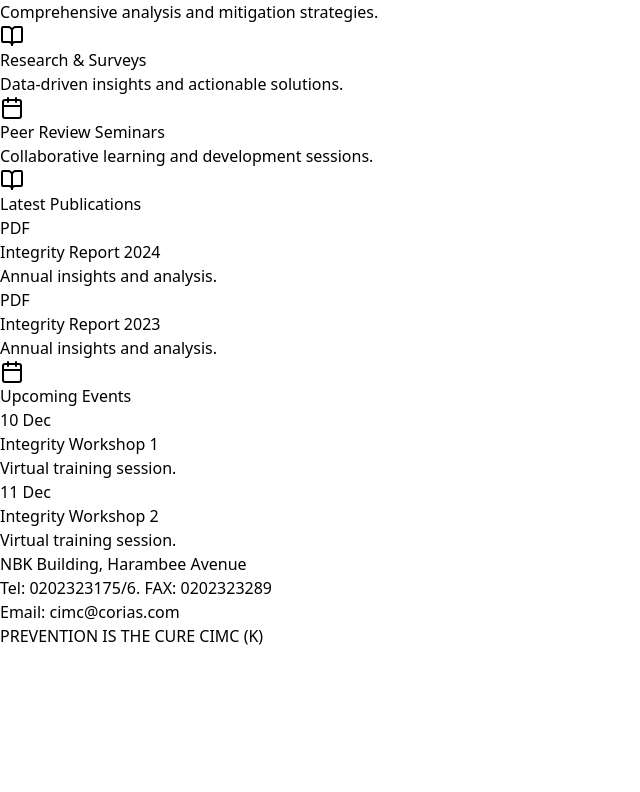
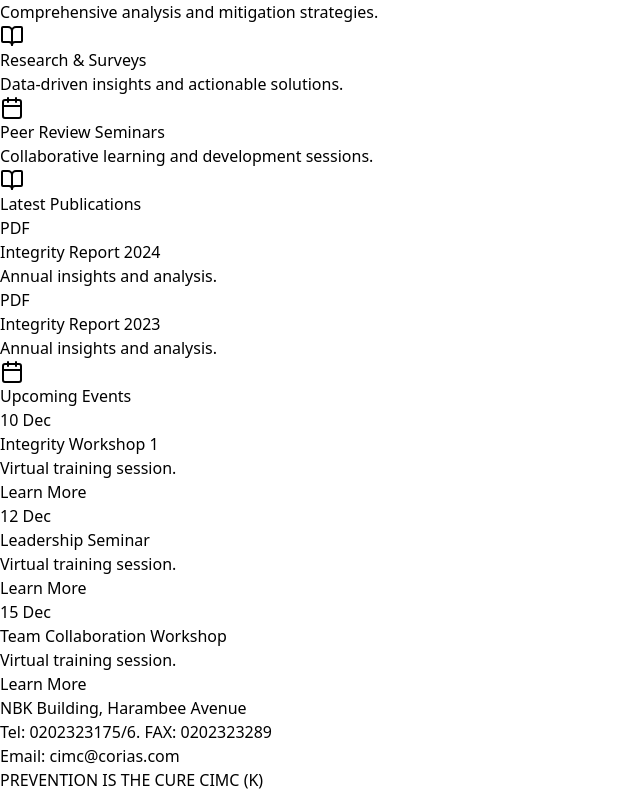
Before and after one commit to Raymondsang/CIMC, a React (Vite) app: page / in a window 1280 px wide. Shown: the part 1307-2099 px from the top of the page, without its empty margins (0-640 px from the left). Before the commit the page ends 1955 px from the top, so only its background shows below. Built offline with nearby package versions, Linux system fonts and the light colour scheme; no server answers.

Commit message:
updates from tonny

```diff
--- a/src/components/Landing.jsx
+++ b/src/components/Landing.jsx
@@ -134,22 +134,33 @@
     Upcoming Events
   </h3>
   <ul className="space-y-4">
-                {[1, 2].map((_, i) => (
+    {[
+      { date: "10 Dec", name: "Integrity Workshop 1", link: "/events/integrity-workshop-1" },
+      { date: "12 Dec", name: "Leadership Seminar", link: "/events/leadership-seminar" },
+      { date: "15 Dec", name: "Team Collaboration Workshop", link: "/events/team-collaboration-workshop" },
+    ].map((event, index) => (
       <li
-                    key={i}
+        key={index}
         className="flex items-center p-4 bg-gray-50 rounded-lg hover:bg-green-50 transition-colors"
       >
         <div className="w-12 h-12 bg-green-100 flex items-center justify-center rounded-lg text-green-500 mr-4">
-                      {`${i + 10} Dec`}
+          {event.date}
         </div>
-                    <div>
-                      <h4 className="font-semibold text-gray-800">Integrity Workshop {i + 1}</h4>
+        <div className="flex-1">
+          <h4 className="font-semibold text-gray-800">{event.name}</h4>
           <p className="text-sm text-gray-600">Virtual training session.</p>
         </div>
+        <Link
+          to={event.link}
+          className="px-4 py-2 bg-green-500 text-white text-sm font-medium rounded-lg hover:bg-green-600 transition-colors"
+        >
+          Learn More
+        </Link>
       </li>
     ))}
   </ul>
 </motion.div>
+
           </section>
         </div>
       </main>
```
Lines whose indentation alone changed are shown as unchanged.
